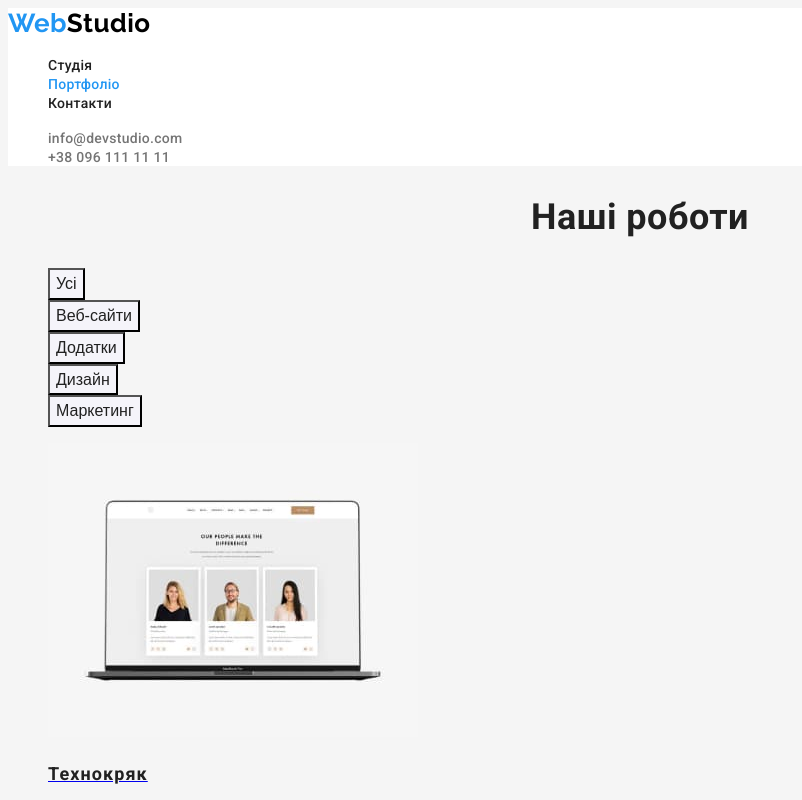
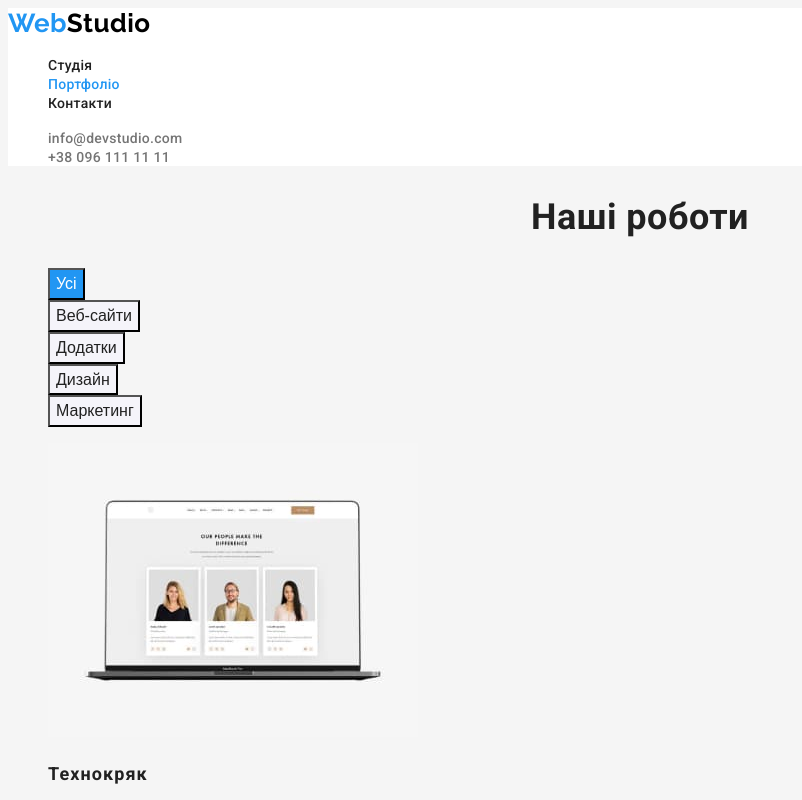
Before and after one commit to ShegdaIgor/goit-markup-hw-02, a plain HTML site: page portfolio.html in a window 1280 px wide. In both pictures the pointer is over the button "Усі". Shown: the top 800 px of the page, without its empty margins (0-802 px from the left). Drawn offline with Linux system fonts and the light colour scheme.

```diff
--- a/css/styles.css
+++ b/css/styles.css
@@ -133,6 +133,7 @@
   align-items: center;
   text-align: center;
   letter-spacing: 0.06em;
+  cursor: pointer;
 }
 
 .button-list .button.secondary {
@@ -141,7 +142,15 @@
   font-weight: 500;
   font-size: 16px;
   line-height: 1.62;
+  cursor: pointer;
 }
+
+.button.secondary:hover,
+.button.secondary:focus {
+  color: var(--header-color);
+  background-color: var(--accent-color);
+}
+
 /* section */
 
 .section-title {
@@ -189,6 +198,10 @@
   text-align: center;
 }
 
+.works-list .link {
+  text-decoration: none;
+}
+
 .works-list .title {
   color: var(--title-text-color);
   font-weight: 700;
```
